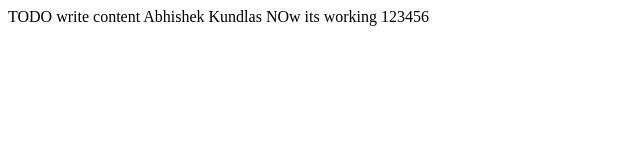
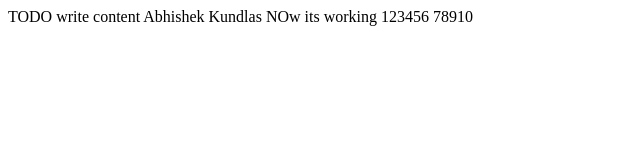
Before and after one commit to VivekBohra/TechnosoftProject, a plain HTML site: page web/index.html in a window 1280 px wide. Shown: the full height of the page, 0-640 px from the left. Drawn offline with Linux system fonts and the light colour scheme.

Commit message:
Update index.html

```diff
--- a/web/index.html
+++ b/web/index.html
@@ -12,7 +12,7 @@ and open the template in the editor.
     </head>
     <body>
         <div>TODO write content  Abhishek Kundlas
-             NOw its working 123456
+             NOw its working 123456 78910
        </div>
 
     </body>
```
